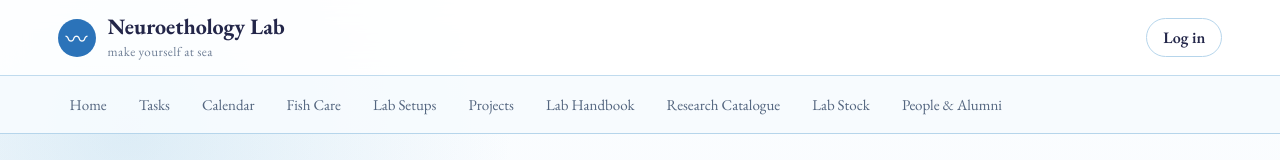
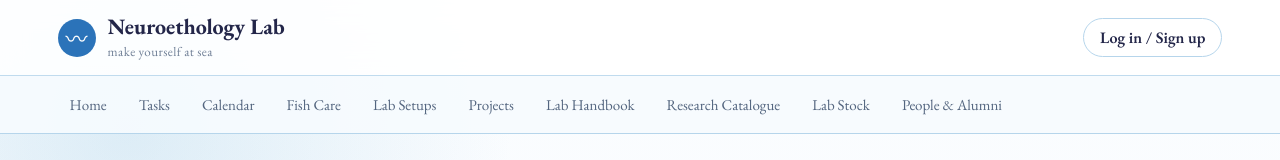
Before and after one commit to asmiaggarwalug2023-alt/neuroethology-lab, a Next.js app: page / in a window 1280 px wide. Shown: the top 160 px of the page. Built offline with nearby package versions, Linux system fonts and the light colour scheme.

Commit message:
Make app interactions functional

```diff
--- a/components/Shell.tsx
+++ b/components/Shell.tsx
@@ -1,4 +1,5 @@
 import Link from "next/link";
+import { AuthStatus } from "./AuthStatus";
 
 const links = [
   ["/","Home"],["/tasks","Tasks"],["/calendar","Calendar"],["/fish-care","Fish Care"],
@@ -14,7 +15,7 @@ export function Shell({children}:{children:React.ReactNode}) {
           <span className="brand-mark">〰</span>
           <span><b>Neuroethology Lab</b><small>make yourself at sea</small></span>
         </Link>
-        <Link href="/login" className="header-login">Log in</Link>
+        <AuthStatus />
       </header>
       <nav className="main-nav" aria-label="Main navigation">
         {links.map(([href,label]) => <Link key={href} href={href}>{label}</Link>)}
```
